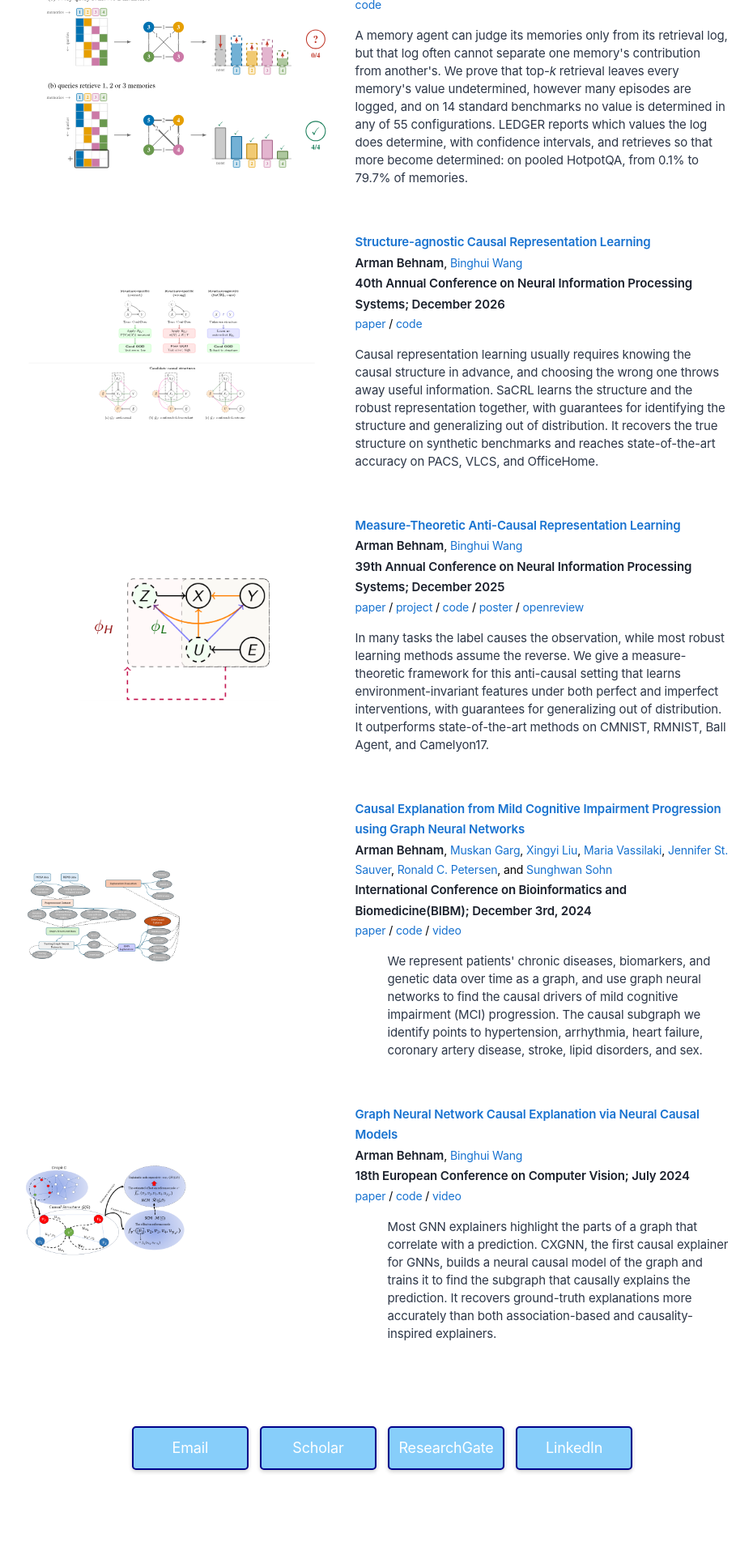
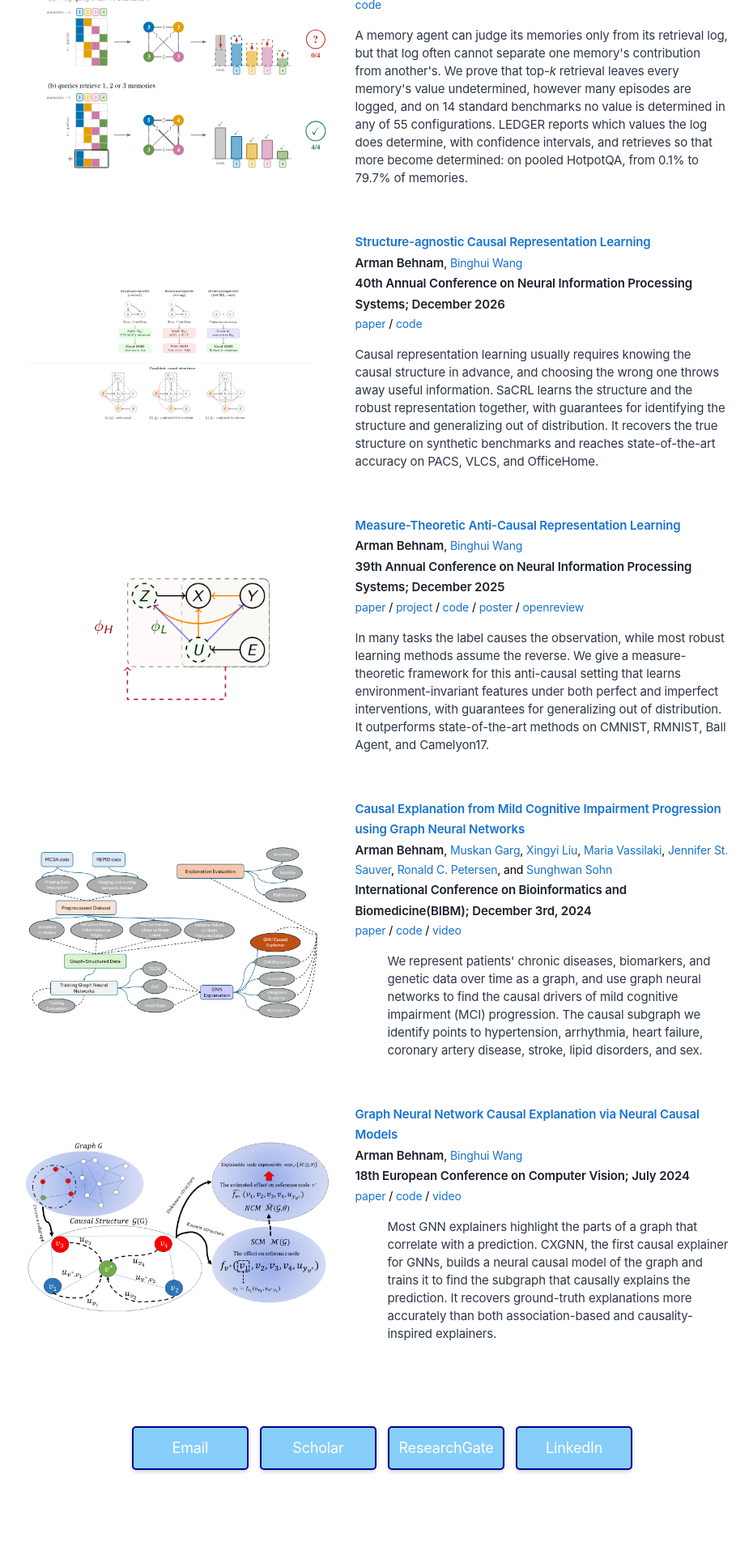
Before and after one commit to ArmanBehnam/ArmanBehnam.github.io, a Jekyll site: the page built from index.html, in a window 1280 px wide. Shown: the part 2048-3968 px from the top of the page at 81% size, without its empty margins (168-1098 px from the left). Built offline with Jekyll 4.4.1, drawn with Linux system fonts in a browser that asks for light colours.

```diff
--- a/index.html
+++ b/index.html
@@ -236,8 +236,8 @@ border-radius:50%; object-fit:cover; object-position:center 30%; margin:0 0 16px
 	<table style="width:100%;border:0px;border-spacing:0px;border-collapse:separate;margin-right:auto;margin-left:auto;table-layout:fixed;"><tbody>
 	  <tr>
 	    <td style="padding:8px;width:45%;vertical-align:middle">
-	      <div class="one">
-		<img src='images/mayo.png' width="200">
+	    <div class="one" style="width:100%; height:auto;">
+       <img src='images/mayo.png' style="width:100%; height:auto;">
 	      </div>
 	    </td>
 	    <td style="padding:20px;width:55%;vertical-align:middle">
@@ -272,8 +272,8 @@ border-radius:50%; object-fit:cover; object-position:center 30%; margin:0 0 16px
 	<table style="width:100%;border:0px;border-spacing:0px;border-collapse:separate;margin-right:auto;margin-left:auto;table-layout:fixed;"><tbody>
 	  <tr>
 	    <td style="padding:8px;width:45%;vertical-align:middle">
-	      <div class="one">
-		<img src='images/CXGNN.png' width="200">
+	    <div class="one" style="width:100%; height:auto;">
+       <img src='images/CXGNN.png' style="width:100%; height:auto;">
 	      </div>
 	    </td>
 	    <td style="padding:20px;width:55%;vertical-align:middle">
```
